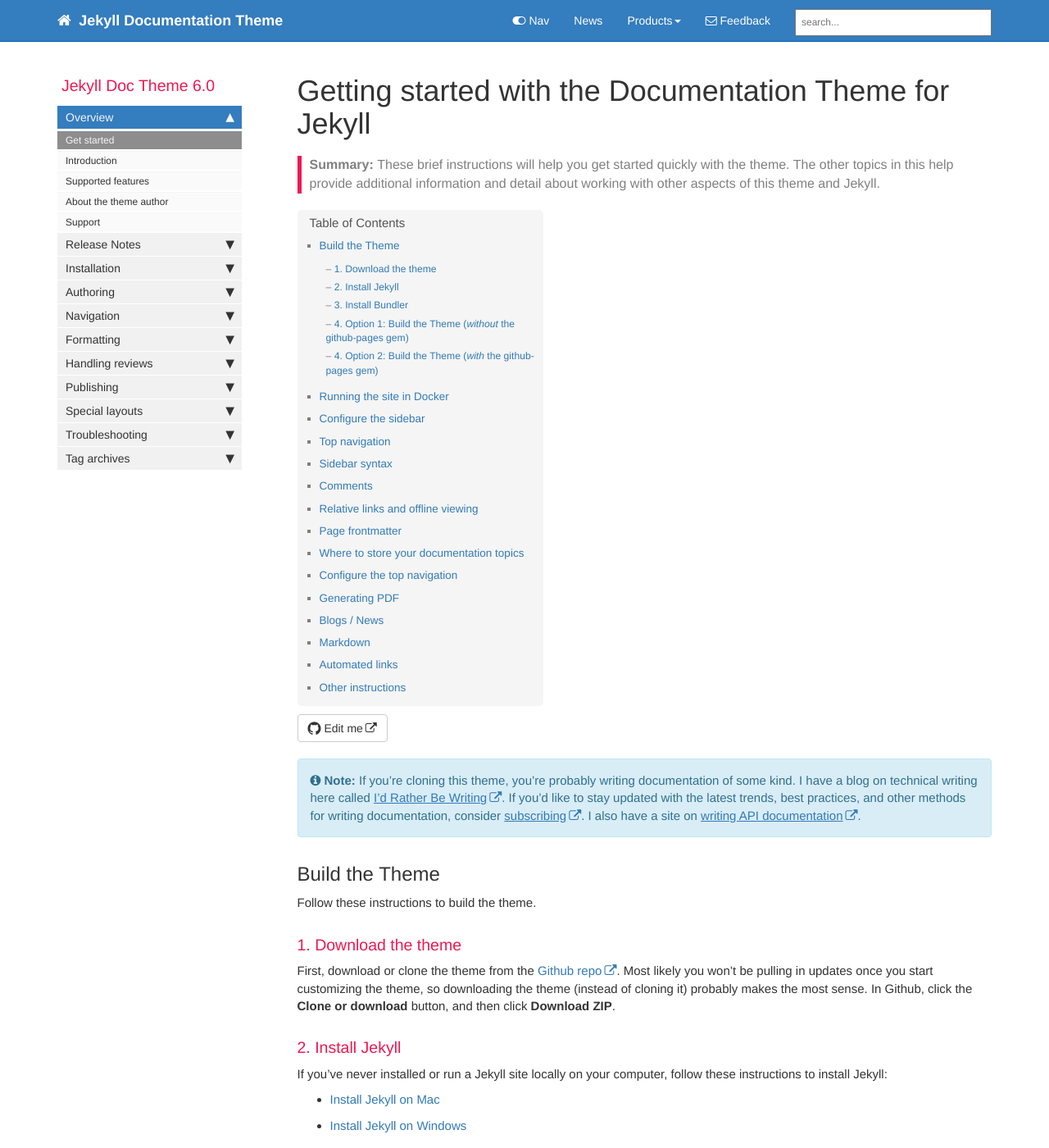
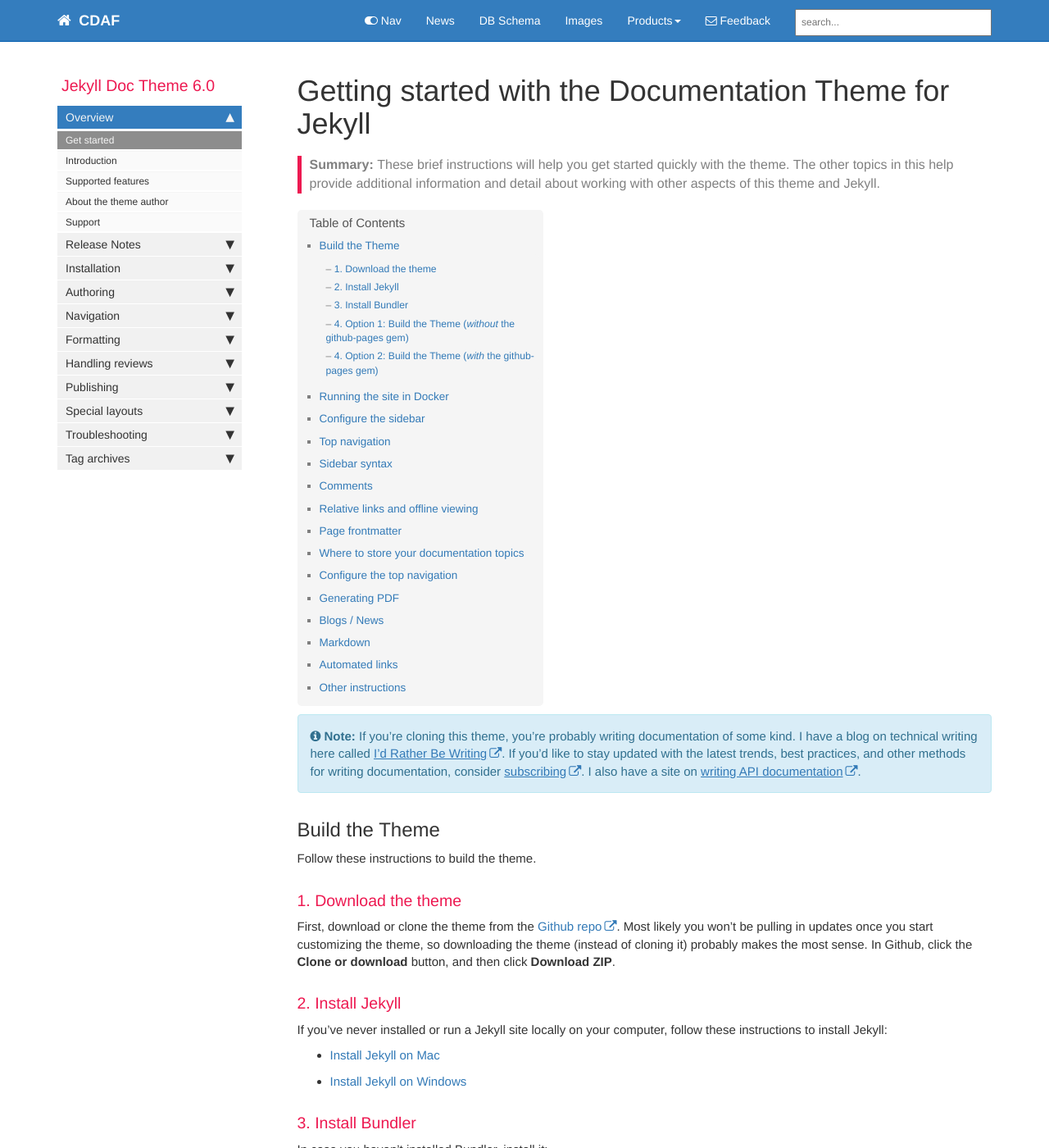
Before and after one commit to cdaf/docs.cdaf.io, a Jekyll site: the page built from index.md, in a window 1280 px wide and 1400 px high. Shown: the whole window at 82% size. Built offline with Jekyll 4.4.1, drawn with Linux system fonts in a browser that asks for light colours; comment, search, counter and statistics services are not loaded.

Commit message:
Basic rebranding

```diff
--- a/_config.yml
+++ b/_config.yml
@@ -3,16 +3,16 @@ repository: tomjoht/documentation-theme-jekyll
 output: web
 # this property is useful for conditional filtering of content that is separate from the PDF.
 
-topnav_title: Jekyll Documentation Theme
+topnav_title: CDAF
 # this appears on the top navigation bar next to the home button
 
-site_title: Jekyll theme for documentation
+site_title: Continuous Delivery Automation Framework
 # this appears in the html browser tab for the site title (seen mostly by search engines, not users)
 
 company_name: cdaf.io
 # this appears in the footer
 
-github_editme_path: tomjoht/documentation-theme-jekyll/blob/gh-pages/
+github_editme_path:
 # if you're using Github, provide the basepath to the branch you've created for reviews, following the sample here. if not, leave this value blank.
 
 # gitlab_editme_path: tomjoht/documentation-theme-jekyll/blob/gh-pages/
@@ -34,9 +34,9 @@ exclude:
   - README.md
 # these are the files and directories that jekyll will exclude from the build
 
-feedback_subject_line: Jekyll documentation theme
+feedback_subject_line: Continuous Delivery Automation Framework
 
-feedback_email: tomjoht@gmail.com
+feedback_email:
 # used as a contact email for the Feedback link in the top navigation bar
 
 # feedback_disable: true
--- a/_data/topnav.yml
+++ b/_data/topnav.yml
@@ -5,6 +5,10 @@ topnav:
   items:
     - title: News
       url: /news
+    - title: DB Schema
+      url: /p1_landing_page.html
+    - title: Images
+      url: /p2_landing_page.html
 
 #Topnav dropdowns
 topnav_dropdowns:
```
Also changed, not shown: README.md, images/company_logo.png, images/company_logo_big.png.
